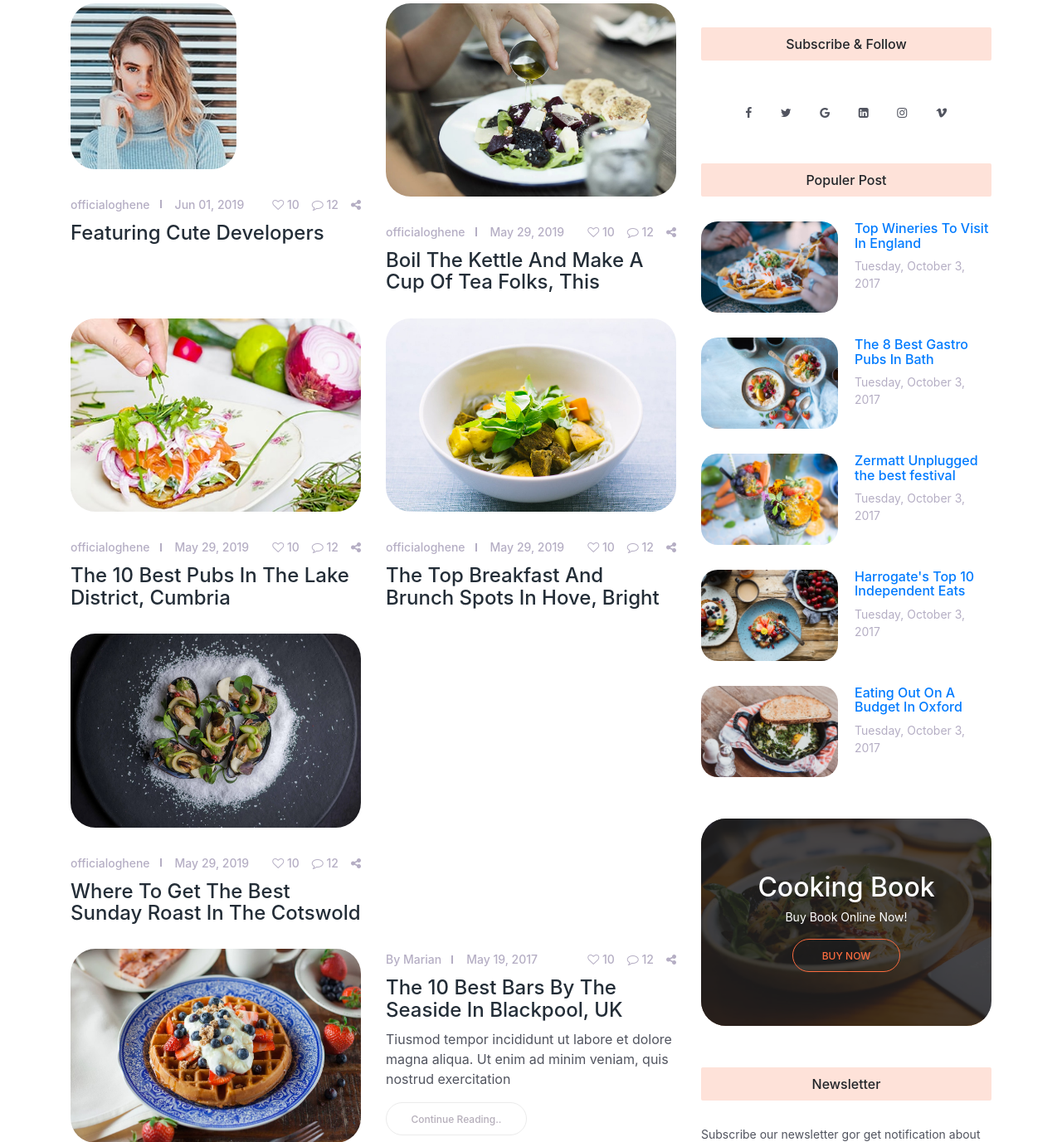
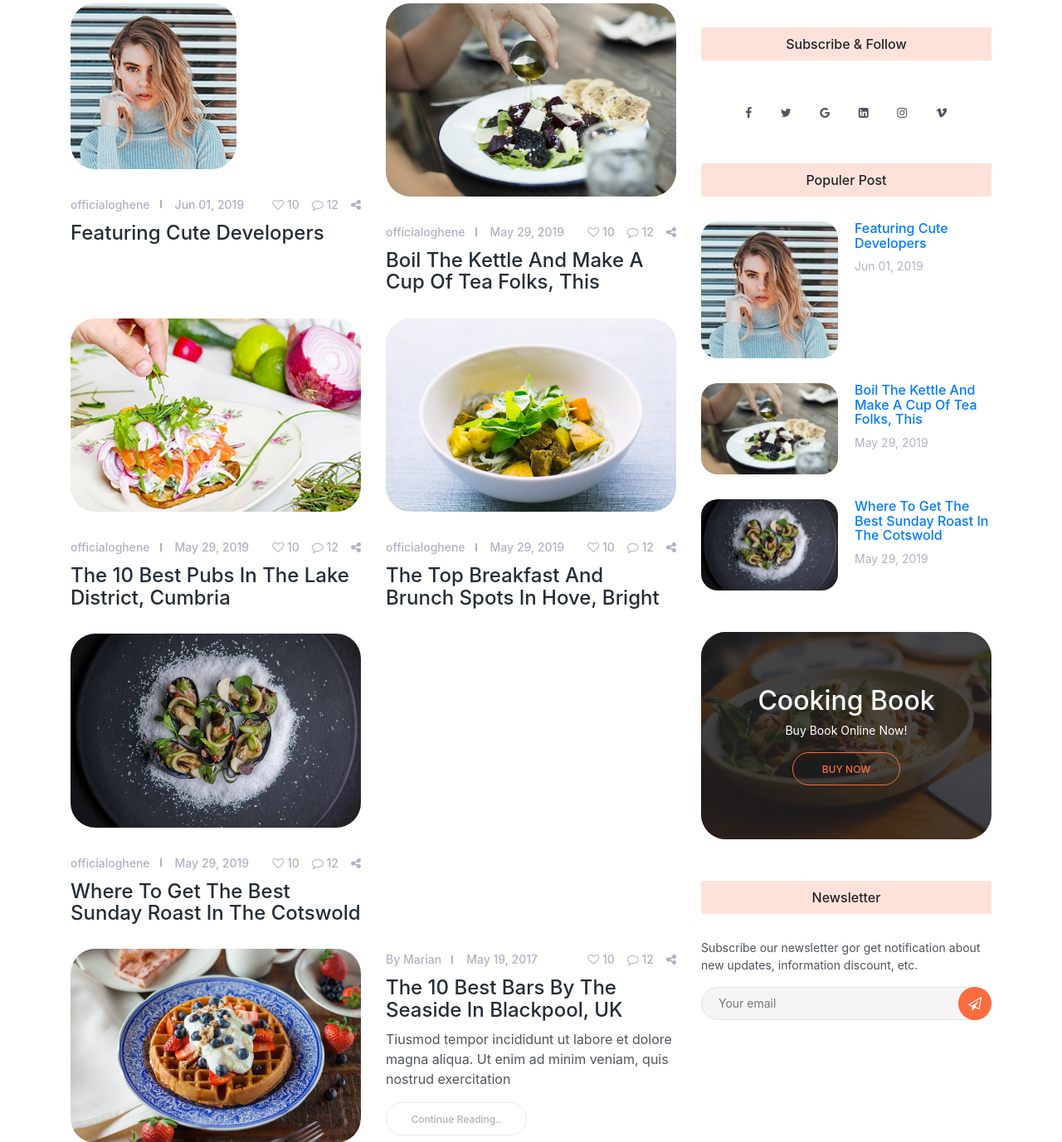
Before and after one commit to officialoghene/django-blog, a Django app: page / in a window 1280 px wide. Shown: the part 1397-2774 px from the top of the page at 83% size. Run offline with Django 3.2, Linux system fonts and the light colour scheme; data comes from the database, SQL or seed files in the repository; both versions use the stored data as it was after the commit; some libraries are stand-ins or nearby versions; some web fonts are replaced.

Commit message:
Featured/Popular Posts
Updated to have Featured/popular posts in the popular post section in the sidebar

```diff
--- a/foodie/blog/models.py
+++ b/foodie/blog/models.py
@@ -17,6 +17,7 @@ class Post(models.Model):
     body = models.TextField()
     published = models.DateTimeField(auto_now_add=True)
     category = models.ForeignKey(Category, on_delete=models.CASCADE, null=True)
+    featured = models.BooleanField(null=True, default=False)
 
     def __str__(self):
 
--- a/foodie/blog/views.py
+++ b/foodie/blog/views.py
@@ -11,12 +11,18 @@ from django.contrib.auth.decorators import login_required
 # Create your views here.
 
 def index(request):
+	featured_post = Post.objects.filter(featured=True).order_by('-published')[:3]
 	posts = Post.objects.all().order_by('-published')
 	big = Post.objects.all().order_by('-published')[0]
 	welcome = Post.objects.all().order_by('-published')[:6]
 	trend =	Post.objects.all().order_by('-published')[:5]
 
-	return render(request, 'index.html', {'posts': posts, 'big': big, 'welcome': welcome, "trend": trend})
+	return render(request, 'index.html', {'posts': posts,
+										  'big': big,
+										  'welcome': welcome,
+										  'trend': trend,
+										  'featured_post': featured_post
+										  })
 
 
 @login_required
--- a/foodie/foodie/urls.py
+++ b/foodie/foodie/urls.py
@@ -24,3 +24,6 @@ urlpatterns = [
     path('admin/', admin.site.urls),
     path('new-post/', views.create_post, name='new-post'),
 ]
+
+if settings.DEBUG:
+    urlpatterns += static(settings.MEDIA_URL, document_root=settings.MEDIA_ROOT)
--- a/foodie/templates/index.html
+++ b/foodie/templates/index.html
@@ -532,55 +532,18 @@
                                 <h6>Populer Post</h6>
                             </div>
                             <!-- Single Popular Post -->
+                            {% for feature in featured_post %}
                             <div class="single-populer-post d-flex">
-                                <img src="{% static 'img/sidebar-img/1.jpg' %}" alt="">
+                                <img src="{{ feature.featured_image.url }}" alt="">
                                 <div class="post-content">
                                     <a href="#">
-                                        <h6>Top Wineries To Visit In England</h6>
+                                        <h6>{{ feature.title}}</h6>
                                     </a>
-                                    <p>Tuesday, October 3, 2017</p>
+                                    <p>{{ feature.published|date:"M d, Y"}}</p>
                                 </div>
                             </div>
-                            <!-- Single Popular Post -->
-                            <div class="single-populer-post d-flex">
-                                <img src="{% static 'img/sidebar-img/2.jpg' %}" alt="">
-                                <div class="post-content">
-                                    <a href="#">
-                                        <h6>The 8 Best Gastro Pubs In Bath</h6>
-                                    </a>
-                                    <p>Tuesday, October 3, 2017</p>
-                                </div>
-                            </div>
-                            <!-- Single Popular Post -->
-                            <div class="single-populer-post d-flex">
-                                <img src="{% static 'img/sidebar-img/3.jpg' %}" alt="">
-                                <div class="post-content">
-                                    <a href="#">
-                                        <h6>Zermatt Unplugged the best festival</h6>
-                                    </a>
-                                    <p>Tuesday, October 3, 2017</p>
-                                </div>
-                            </div>
-                            <!-- Single Popular Post -->
-                            <div class="single-populer-post d-flex">
-                                <img src="{% static 'img/sidebar-img/4.jpg' %}" alt="">
-                                <div class="post-content">
-                                    <a href="#">
-                                        <h6>Harrogate's Top 10 Independent Eats</h6>
-                                    </a>
-                                    <p>Tuesday, October 3, 2017</p>
-                                </div>
-                            </div>
-                            <!-- Single Popular Post -->
-                            <div class="single-populer-post d-flex">
-                                <img src="{% static 'img/sidebar-img/5.jpg' %}" alt="">
-                                <div class="post-content">
-                                    <a href="#">
-                                        <h6>Eating Out On A Budget In Oxford</h6>
-                                    </a>
-                                    <p>Tuesday, October 3, 2017</p>
-                                </div>
-                            </div>
+                            {% endfor %}
+
                         </div>
 
                         <!-- Single Widget Area -->
```
Also changed, not shown: foodie/blog/migrations/0002_post_featured.py (added), foodie/db.sqlite3, foodie/media/featured-images/18.jpg (added).
